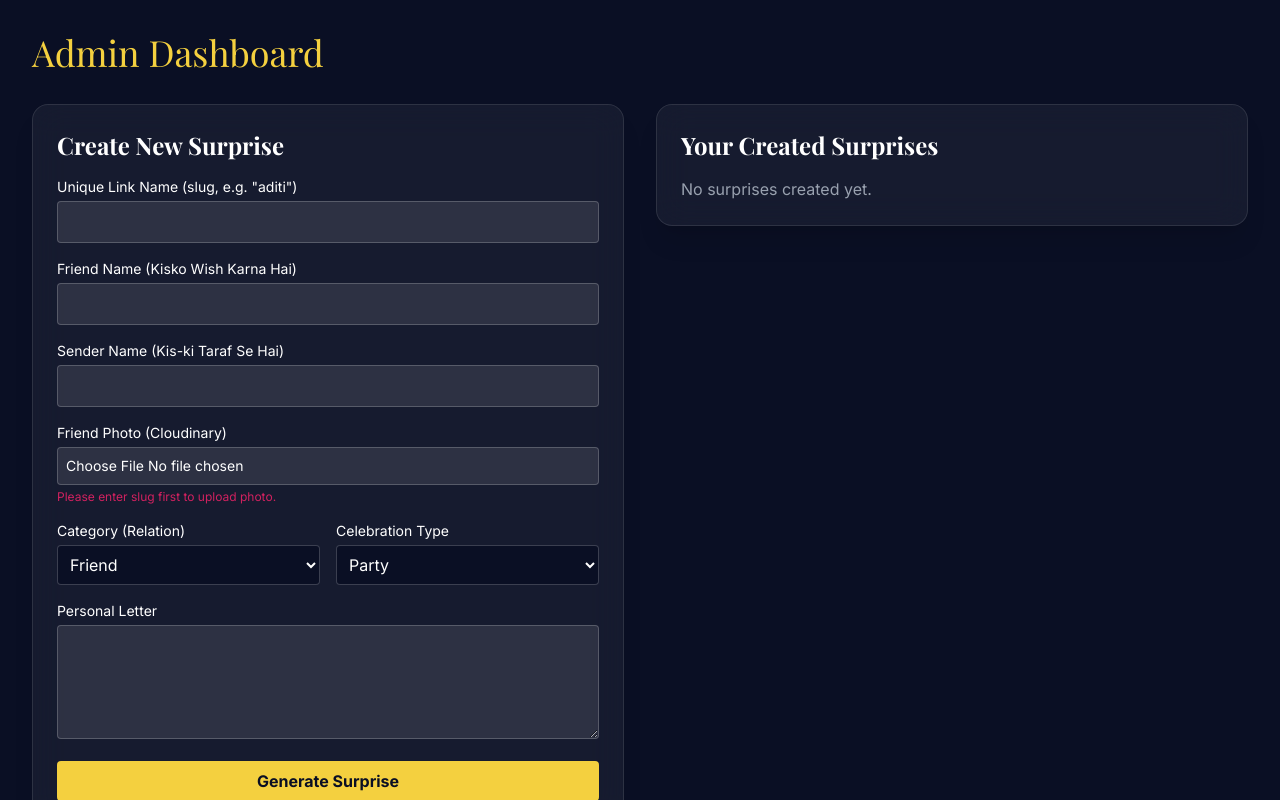
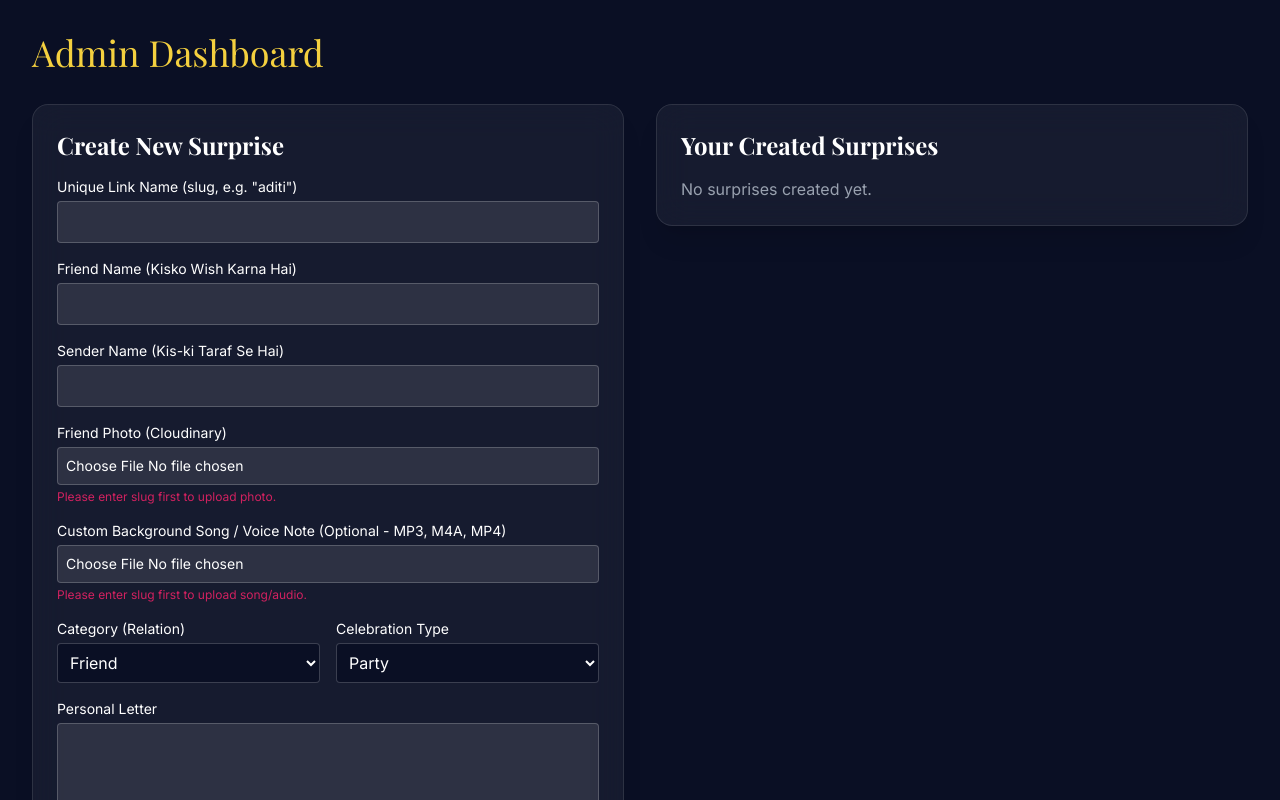
Before and after one commit to shuklatanu1245-art/birthday1, a Next.js app: page /admin in a window 1280 px wide. Shown: the top 800 px of the page. Built offline with nearby package versions, Linux system fonts and the light colour scheme; a web font is replaced by a local one.

Commit message:
Feat: Add custom background song and voice note upload feature

```diff
--- a/src/app/admin/page.js
+++ b/src/app/admin/page.js
@@ -11,11 +11,13 @@ export default function AdminDashboard() {
     celebrationType: "Party",
     letterContent: "",
     friendPhoto: "",
+    customAudio: "",
     gallery: []
   });
   const [loading, setLoading] = useState(false);
   const [uploadingImageId, setUploadingImageId] = useState(null);
   const [uploadingProfile, setUploadingProfile] = useState(false);
+  const [uploadingAudio, setUploadingAudio] = useState(false);
   const [deletingId, setDeletingId] = useState(null);
 
   useEffect(() => {
@@ -66,6 +68,35 @@ export default function AdminDashboard() {
     setUploadingProfile(false);
   };
 
+  const handleAudioUpload = async (e) => {
+    const file = e.target.files[0];
+    if (!file) return;
+
+    setUploadingAudio(true);
+
+    const uploadData = new FormData();
+    uploadData.append("file", file);
+    uploadData.append("slug", formData.slug || "audio");
+
+    try {
+      const res = await fetch("/api/upload", {
+        method: "POST",
+        body: uploadData,
+      });
+      const result = await res.json();
+      if (result.url) {
+        setFormData({ ...formData, customAudio: result.url });
+        alert("Audio/Song uploaded!");
+      } else {
+        alert("Upload failed: " + (result.error || "Unknown error"));
+      }
+    } catch (error) {
+      console.error("Error uploading audio:", error);
+      alert("Error uploading audio. Check console.");
+    }
+    setUploadingAudio(false);
+  };
+
   const handleCreateSurprise = async (e) => {
     e.preventDefault();
     if (!formData.friendPhoto) {
@@ -96,7 +127,7 @@ export default function AdminDashboard() {
         localStorage.setItem("localSurprises", JSON.stringify(updatedSurprises));
 
         alert("Surprise created successfully!");
-        setFormData({ slug: "", name: "", senderName: "", relationType: "Friend", celebrationType: "Party", letterContent: "", friendPhoto: "", gallery: [] });
+        setFormData({ slug: "", name: "", senderName: "", relationType: "Friend", celebrationType: "Party", letterContent: "", friendPhoto: "", customAudio: "", gallery: [] });
       } else {
         alert("Error saving data: " + result.error);
       }
@@ -246,6 +277,25 @@ export default function AdminDashboard() {
               )}
             </div>
 
+            <div>
+              <label className="block text-sm mb-1">Custom Background Song / Voice Note (Optional - MP3, M4A, MP4)</label>
+              <input
+                type="file"
+                accept="audio/*,video/mp4,video/*"
+                onChange={handleAudioUpload}
+                disabled={uploadingAudio || !formData.slug}
+                className="w-full bg-white/10 border border-white/20 rounded p-2 text-white text-sm"
+              />
+              {!formData.slug && <p className="text-xs text-royal-pink mt-1">Please enter slug first to upload song/audio.</p>}
+              {uploadingAudio && <p className="text-xs text-gold-accent mt-1 animate-pulse">Uploading song/audio...</p>}
+              {formData.customAudio && (
+                <div className="mt-2 flex items-center space-x-3 bg-green-500/10 border border-green-500/30 p-2 rounded">
+                  <span className="text-xl">🎵</span>
+                  <p className="text-sm font-bold text-green-400 truncate max-w-[200px]">✅ Song/Audio Attached!</p>
+                </div>
+              )}
+            </div>
+
             <div className="grid grid-cols-2 gap-4">
               <div>
                 <label className="block text-sm mb-1">Category (Relation)</label>
--- a/src/app/api/upload/route.js
+++ b/src/app/api/upload/route.js
@@ -32,7 +32,7 @@ export async function POST(req) {
     // Upload to Cloudinary
     const result = await new Promise((resolve, reject) => {
       cloudinary.uploader.upload_stream(
-        { folder: `birthday_surprises/${slug}` },
+        { folder: `birthday_surprises/${slug}`, resource_type: "auto" },
         (error, result) => {
           if (error) reject(error);
           else resolve(result);
--- a/src/app/s/[slug]/page.js
+++ b/src/app/s/[slug]/page.js
@@ -80,10 +80,11 @@ export default function SurprisePage() {
 
     const theme = getThemeConfig();
 
-    // Play Background Music
-    const audio = new Audio(theme.audioSrc);
+    // Play Background Music (Custom audio if uploaded, else default theme song)
+    const audioSource = data.customAudio || theme.audioSrc;
+    const audio = new Audio(audioSource);
     audio.loop = true;
-    audio.volume = 0.5;
+    audio.volume = 0.6;
     audio.play().catch(e => console.log("Audio autoplay blocked by browser:", e));
 
     (function frame() {
```
